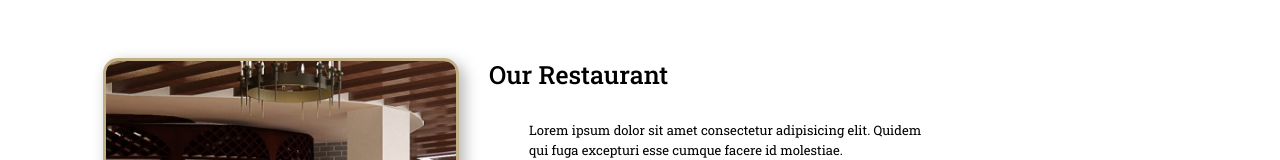
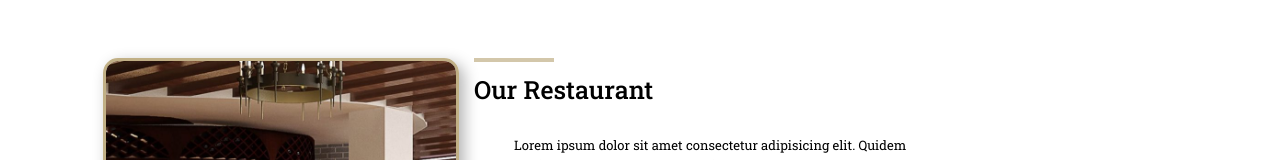
Before and after one commit to AmauryCtt/final, a plain HTML site: page index.html in a window 1280 px wide. Shown: the top 160 px of the page. Drawn offline with Linux system fonts and the light colour scheme.

Commit message:
Restaurant 2 ajustement et trait

```diff
--- a/style.css
+++ b/style.css
@@ -15,7 +15,19 @@
     font-size: 25px;
     font-weight: 450;
     margin-bottom: 10px;
-    margin-top: 0px;
+    margin-top: 15px;
+    position: relative;
+}
+
+#Restaurant h5::before {
+    content: "";
+    position: absolute;
+    top: -15px;
+    left: 0;
+    width: 80px;
+    height: 4px;
+    background-color: rgba(193, 176, 134, 0.7);
+    display: block;
 }
 
 #Restaurant p {
@@ -29,6 +41,12 @@
 }
 
 
+.Restaurant-wrapper {
+    display: flex;
+    flex-direction: column;
+    margin-left: -15px;
+}
+
 .Restaurant-images {
     display: grid;
     grid-template-columns: repeat(2, 1fr);
@@ -37,12 +55,12 @@
 
 .Restaurant-imagegd {
     width: 350px;
-    height: 505px;
+    height: 515px;
     border-radius: 15px;
+    margin-top: 0px;
     box-shadow: 5px 5px 15px rgba(0, 0, 0, 0.3);
     border: 3px solid rgb(193, 176, 134);
     object-fit: cover;
-    align-self: center;
 }
 
 .Restaurant-image {
@@ -66,6 +84,6 @@
     box-shadow: 5px 5px 15px rgba(0, 0, 0, 0.3);
     transition: all 0.3s ease-in-out;
     position: absolute;
-    bottom: 460px;
-    right: 100px;
+    bottom: 440px;
+    right: 110px;
 }
```
